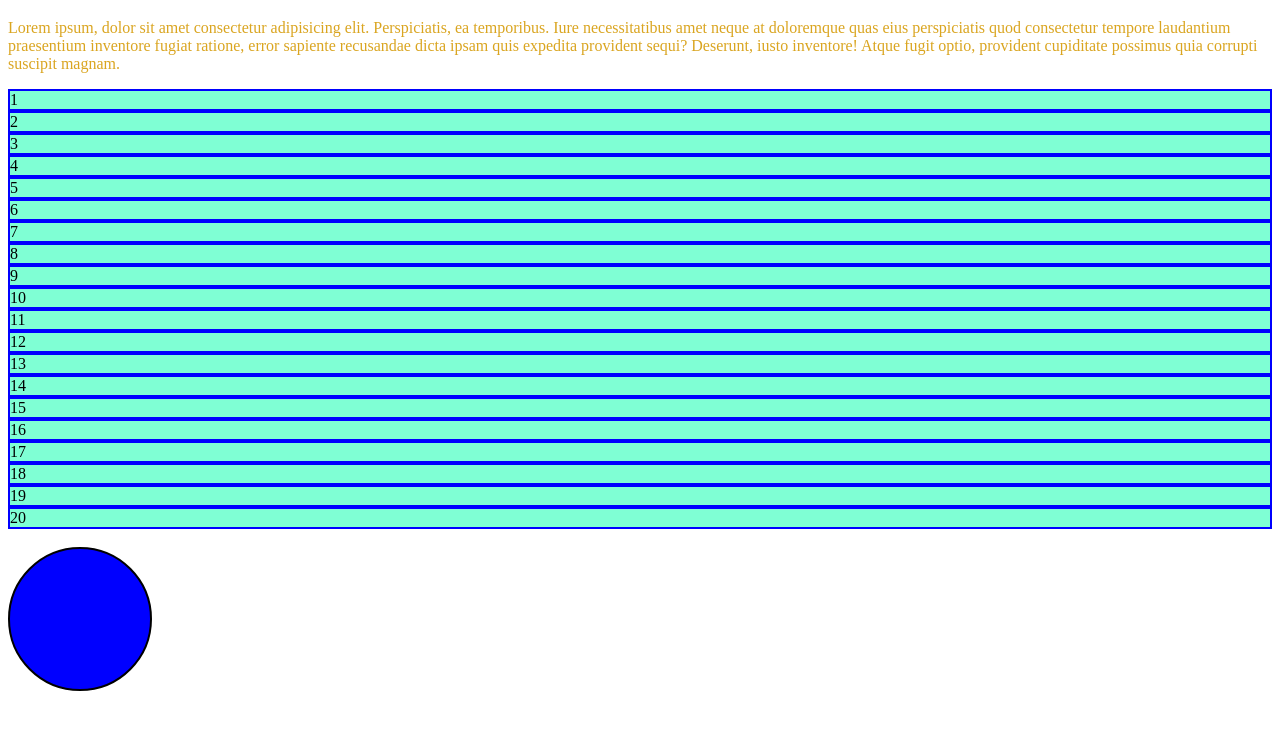
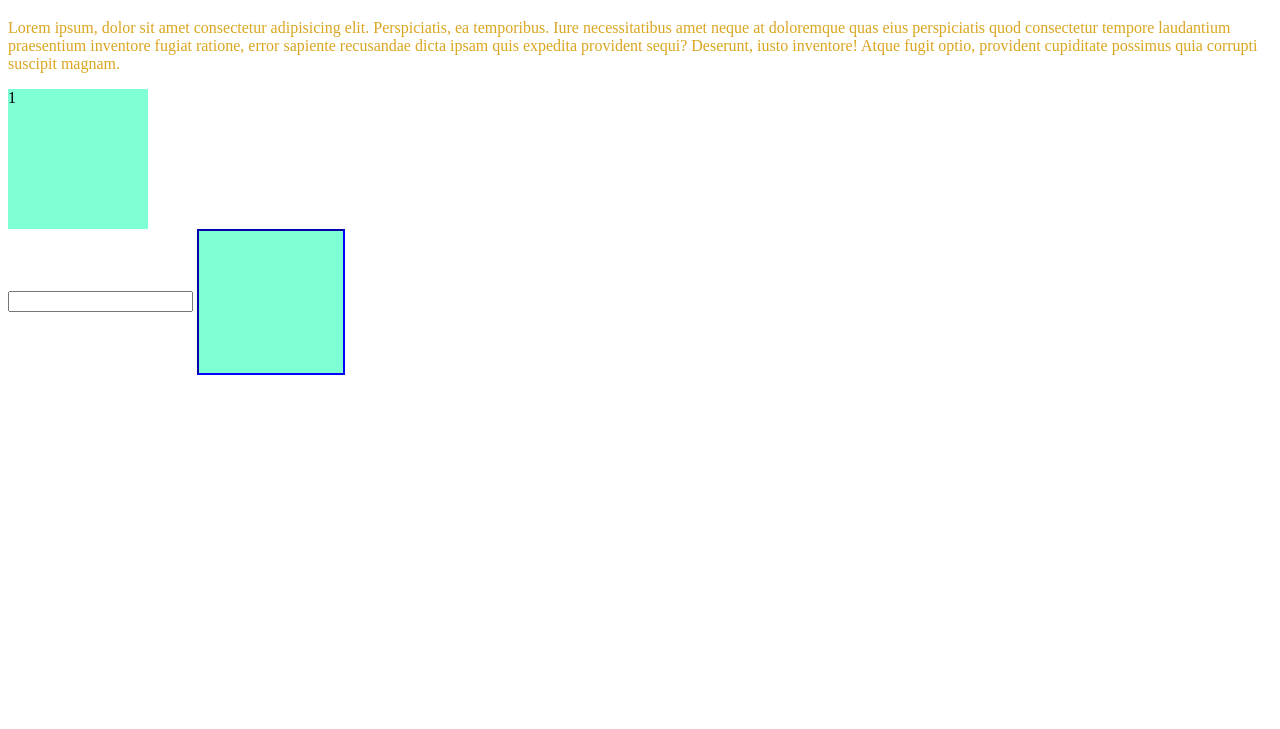
Before and after one commit to krishna663-wq/Full-Stack-Devp., a plain HTML site: page Styles/index.html in a window 1280 px wide. Shown: the part 61-790 px from the top of the page. Drawn offline with Linux system fonts and the light colour scheme.

Commit message:
Commited

```diff
--- a/Styles/index.html
+++ b/Styles/index.html
@@ -18,29 +18,12 @@
     <p id="abc">Lorem ipsum, dolor sit amet consectetur adipisicing elit. Perspiciatis, ea temporibus. Iure necessitatibus amet neque at doloremque quas eius perspiciatis quod consectetur tempore laudantium praesentium inventore fugiat ratione, error sapiente recusandae dicta ipsam quis expedita provident sequi? Deserunt, iusto inventore! Atque fugit optio, provident cupiditate possimus quia corrupti suscipit magnam.</p>
 
     <div class="test">1</div>
-    <div class="test">2</div>
-    <div class="test">3</div>
-    <div class="test">4</div>
-    <div class="test">5</div>
-    <div class="test">6</div>
-    <div class="test">7</div>
-    <div class="test">8</div>
-    <div class="test">9</div>
-    <div class="test">10</div>
-    <div class="test">11</div>
-    <div class="test">12</div>
-    <div class="test">13</div>
-    <div class="test">14</div>
-    <div class="test">15</div>
-    <div class="test">16</div>
-    <div class="test">17</div>
-    <div class="test">18</div>
-    <div class="test">19</div>
-    <div class="test">20</div>
 
 
-    <br>
+
 
     <article></article>
+    <input type="password" name="" id="">
+    <input type="text" name="" id="">
 </body>
 </html>
--- a/Styles/style.css
+++ b/Styles/style.css
@@ -1,4 +1,4 @@
-h1{
+/* h1{
     color: red;
 }
 
@@ -14,4 +14,16 @@ article{
     border: 2px solid black;
     border-radius: 12px;
     border-radius: 50%;
-}
+} */
+ input[type="text"]{
+    height: 140px;
+    width: 140px;
+    background-color: aquamarine;
+    border-color:blue;
+
+ }
+ div{
+    height: 140px;
+    width: 140px;
+    background-color: aqua;
+ }
```
Also changed, not shown: ExternalInternal/index.html (added, +31 -0 lines), ExternalInternal/style.css (added, +13 -0 lines), Styles/index1.html (added, +22 -0 lines).
